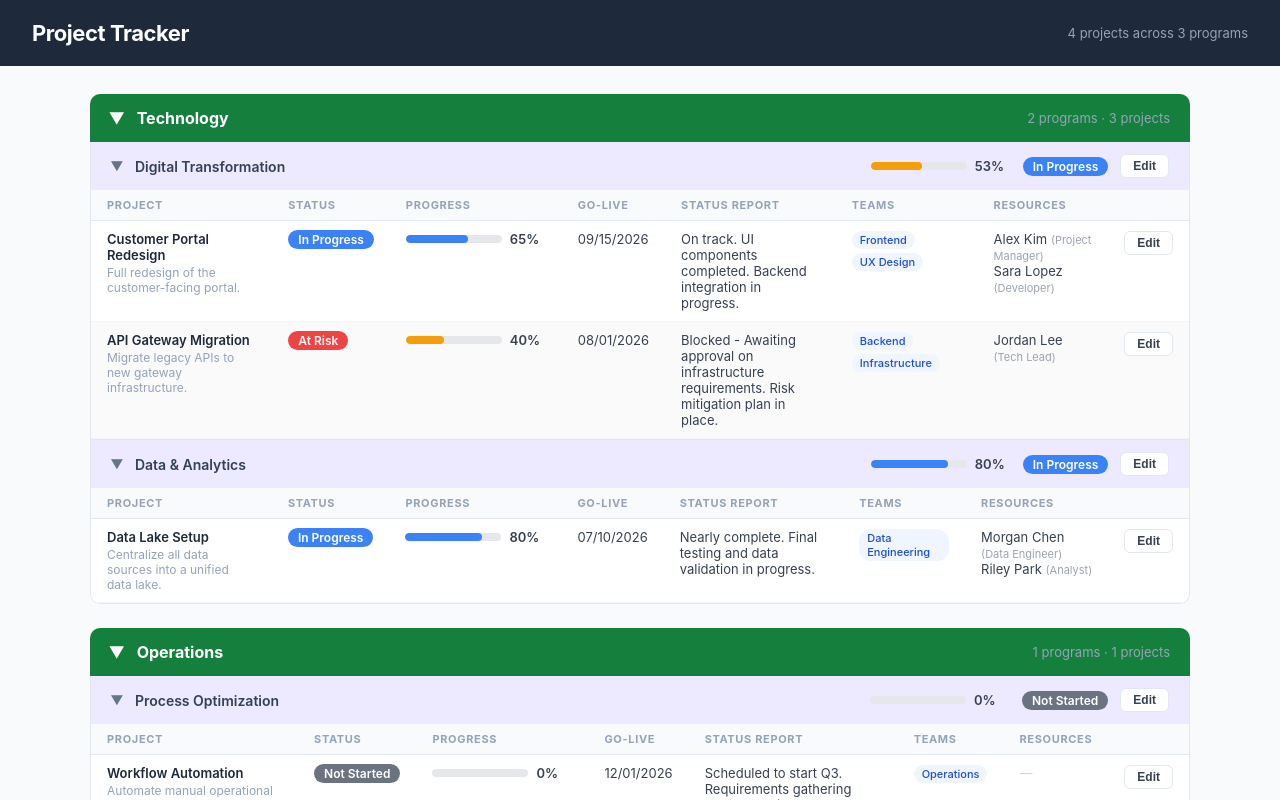
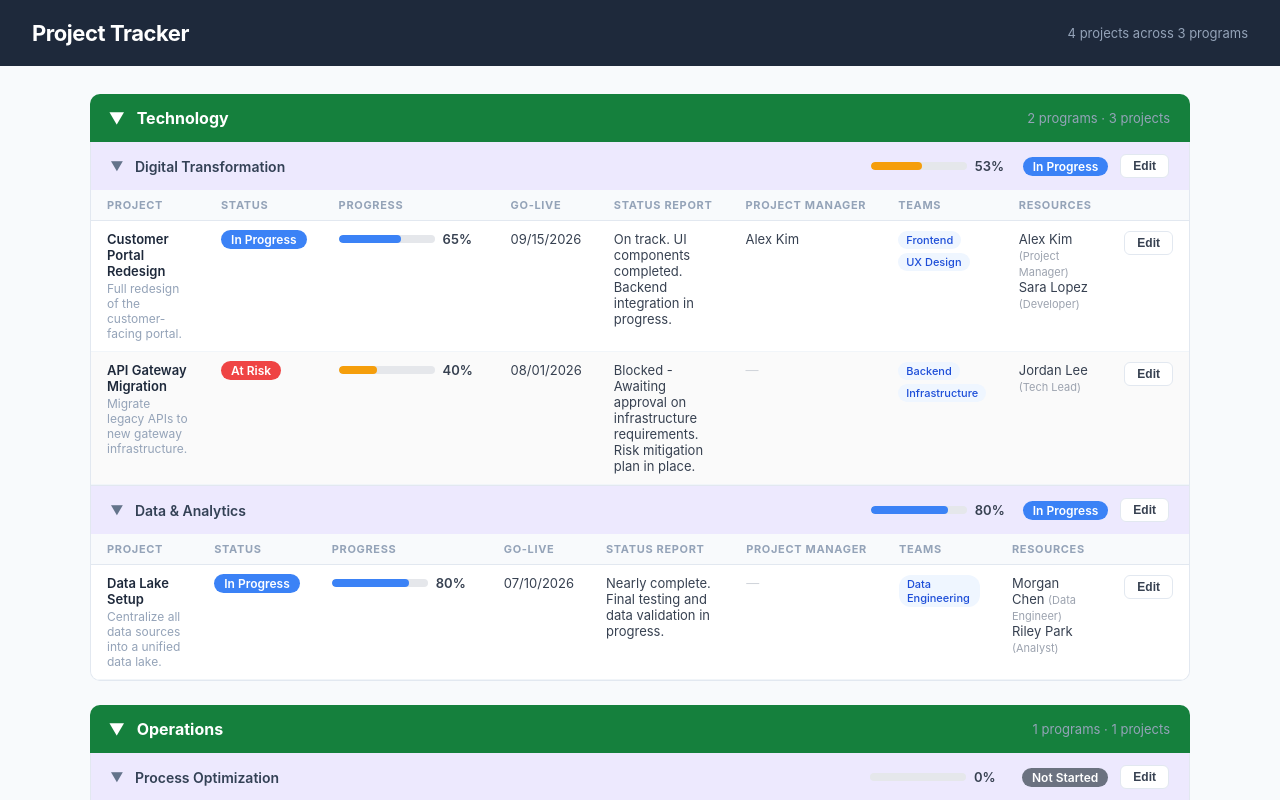
Before and after one commit to joval604/claude, a React (Create React App) app in the folder project-tracker/: page / in a window 1280 px wide. Shown: the top 800 px of the page. Built offline with nearby package versions, Linux system fonts and the light colour scheme.

Commit message:
Add Project Manager column

```diff
--- a/project-tracker/src/App.tsx
+++ b/project-tracker/src/App.tsx
@@ -98,7 +98,7 @@ export default function App() {
                             <table style={{ width: '100%', borderCollapse: 'collapse', fontSize: 13 }}>
                               <thead>
                                 <tr style={{ background: '#f8fafc' }}>
-                                  {['Project', 'Status', 'Progress', 'Go-Live', 'Status Report', 'Teams', 'Resources', ''].map(h => (
+                                  {['Project', 'Status', 'Progress', 'Go-Live', 'Status Report', 'Project Manager', 'Teams', 'Resources', ''].map(h => (
                                     <th key={h} style={{ padding: '8px 16px', textAlign: 'left', fontSize: 11, fontWeight: 700, color: '#94a3b8', textTransform: 'uppercase', letterSpacing: '0.06em', borderBottom: '1px solid #e2e8f0', whiteSpace: 'nowrap' }}>{h}</th>
                                   ))}
                                 </tr>
@@ -114,6 +114,7 @@ export default function App() {
                                     <td style={{ ...tdStyle, minWidth: 140 }}><ProgressBar value={project.percentComplete} /></td>
                                     <td style={{ ...tdStyle, whiteSpace: 'nowrap', color: '#374151' }}>{formatDate(project.goLiveDate)}</td>
                                     <td style={{ ...tdStyle, maxWidth: 220, color: '#374151' }}>{project.statusReport || <span style={{ color: '#d1d5db' }}>—</span>}</td>
+                                    <td style={{ ...tdStyle, whiteSpace: 'nowrap', color: '#374151' }}>{project.resources.find(r => r.role === 'Project Manager')?.name || <span style={{ color: '#d1d5db' }}>—</span>}</td>
                                     <td style={tdStyle}>
                                       <div style={{ display: 'flex', flexWrap: 'wrap', gap: 4 }}>
                                         {project.teams.map(t => (
```
